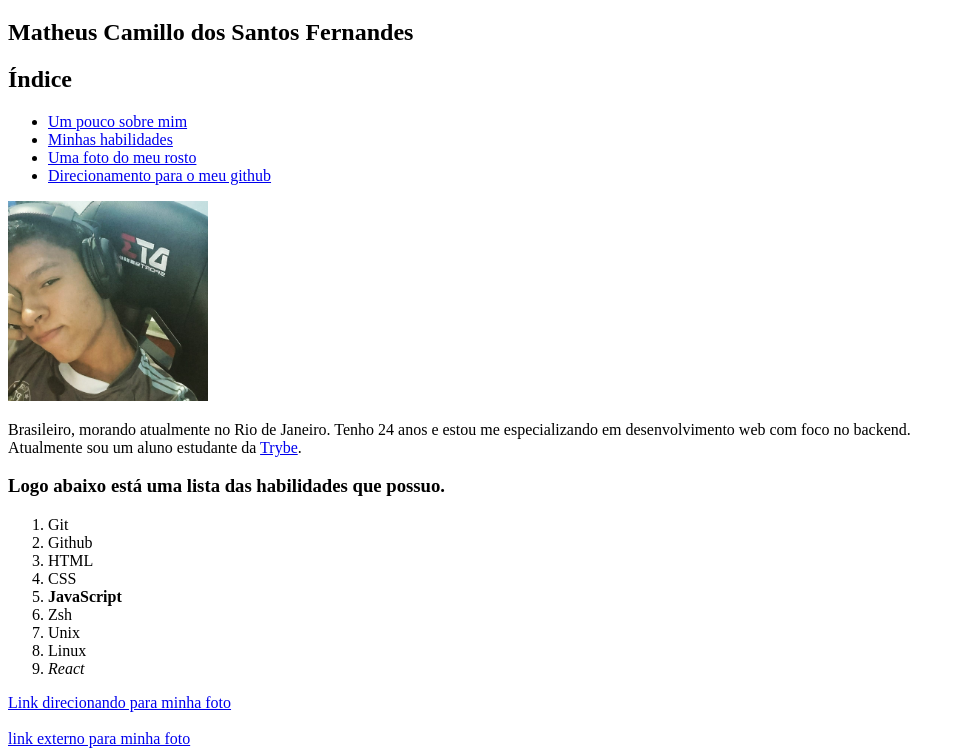
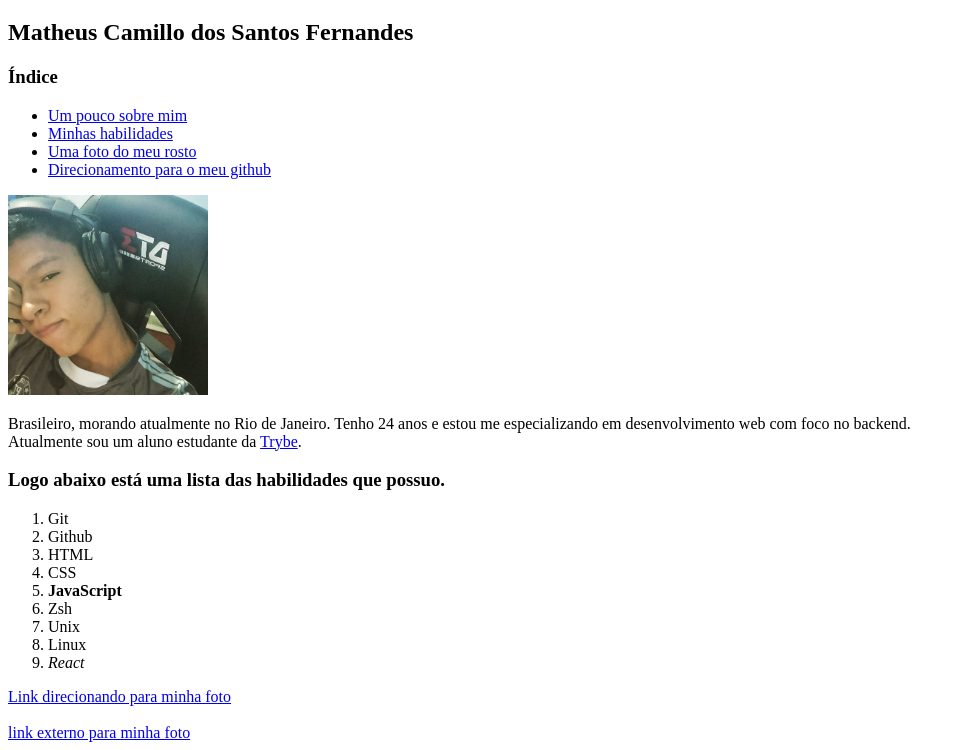
Before and after one commit to mcamillosf/mcamillosf.github.io, a plain HTML site: page index.html in a window 1280 px wide. Shown: the part 61-811 px from the top of the page, without its empty margins (0-965 px from the left). Drawn offline with Linux system fonts and the light colour scheme.

Commit message:
Atualizado o subtitulo indice

```diff
--- a/index.html
+++ b/index.html
@@ -10,7 +10,7 @@
   <h1>Desenvolvedor Web</h1>
   <h2>Matheus Camillo dos Santos Fernandes</h2>
 
-  <h2>Índice</h2>
+  <h3>Índice</h3>
   <ul>
     <li><a href="#aboutme">Um pouco sobre mim</a></li>
     <li><a href="#skills">Minhas habilidades</a></li>
```
